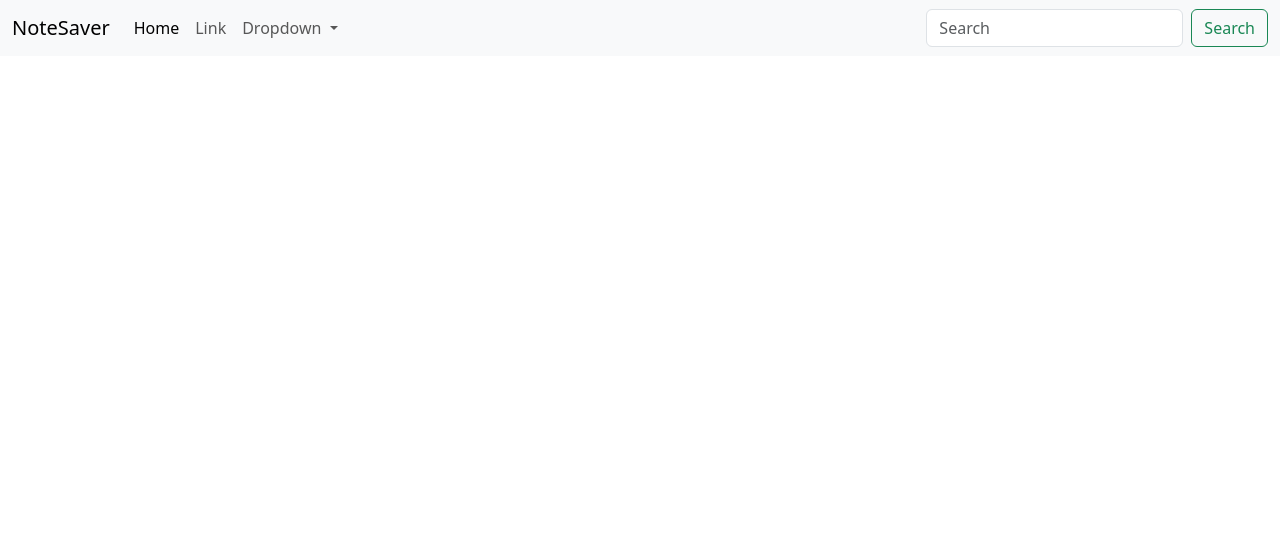
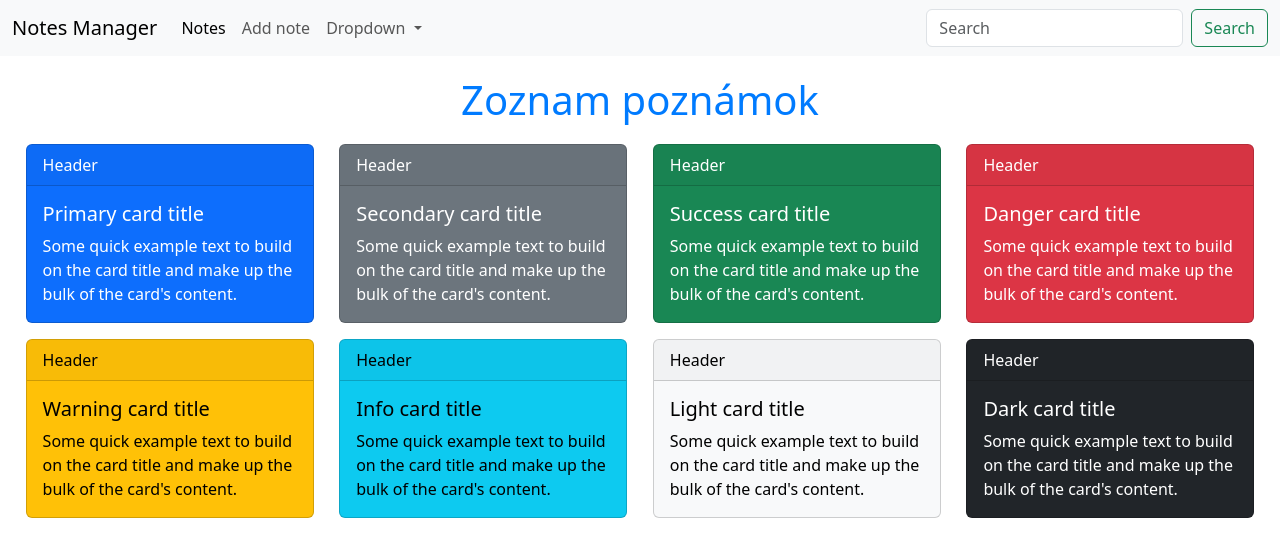
Before and after one commit to schmidtchristopher1/note-manager, an Angular app: page /notes in a window 1280 px wide. Shown: the top 556 px of the page. Built offline with nearby package versions, Linux system fonts and the light colour scheme.

Commit message:
Implement Navbar component and update routing; enhance Add Note and Notes List pages with new layout and styles

```diff
--- a/src/app/app.component.html
+++ b/src/app/app.component.html
@@ -1,2 +1,2 @@
-
+<app-navbar></app-navbar>
 <router-outlet></router-outlet>
--- a/src/app/app.component.ts
+++ b/src/app/app.component.ts
@@ -1,9 +1,10 @@
 import { Component } from '@angular/core';
 import { RouterOutlet } from '@angular/router';
+import { NavbarComponent } from "./navbar/navbar.component";
 
 @Component({
   selector: 'app-root',
-  imports: [RouterOutlet],
+  imports: [RouterOutlet, NavbarComponent],
   templateUrl: './app.component.html',
   styleUrl: './app.component.css'
 })
--- a/src/app/app.routes.ts
+++ b/src/app/app.routes.ts
@@ -1,10 +1,10 @@
 import { Routes } from '@angular/router';
 import { NotesListComponent } from './pages/notes-list/notes-list.component';
 import { AddNoteComponent } from './pages/add-note/add-note.component';
-import { NavbarComponent } from './navbar/navbar.component';
+
 
 export const routes: Routes = [
-    { path: '', redirectTo: '/notes', pathMatch: 'full' },
-    { path: 'notes', component: NavbarComponent },
+    { path: '', redirectTo: '', pathMatch: 'full' },
+    { path: 'notes', component: NotesListComponent },
     { path: 'add-note', component: AddNoteComponent },
 ];
--- a/src/app/navbar/navbar.component.html
+++ b/src/app/navbar/navbar.component.html
@@ -1,16 +1,16 @@
 <nav class="navbar navbar-expand-lg bg-body-tertiary">
     <div class="container-fluid">
-      <a class="navbar-brand" href="#">NoteSaver</a>
+      <a class="navbar-brand" href="#">Notes Manager</a>
       <button class="navbar-toggler" type="button" data-bs-toggle="collapse" data-bs-target="#navbarSupportedContent" aria-controls="navbarSupportedContent" aria-expanded="false" aria-label="Toggle navigation">
         <span class="navbar-toggler-icon"></span>
       </button>
       <div class="collapse navbar-collapse" id="navbarSupportedContent">
         <ul class="navbar-nav me-auto mb-2 mb-lg-0">
           <li class="nav-item">
-            <a class="nav-link active" aria-current="page" href="#">Home</a>
+            <a class="nav-link active" aria-current="page" routerLink="/notes" routerLinkActive="active">Notes</a>
           </li>
           <li class="nav-item">
-            <a class="nav-link" href="#">Link</a>
+            <a class="nav-link" routerLink="/add-note" routerLinkActive="active">Add note</a>
           </li>
           <li class="nav-item dropdown">
             <a class="nav-link dropdown-toggle" href="#" role="button" data-bs-toggle="dropdown" aria-expanded="false">
--- a/src/app/navbar/navbar.component.ts
+++ b/src/app/navbar/navbar.component.ts
@@ -1,13 +1,19 @@
-import { Component } from '@angular/core';
+import { Component, inject } from '@angular/core';
+import { Router, RouterLink, RouterLinkActive } from '@angular/router';
 
 
 @Component({
   selector: 'app-navbar',
   standalone: true,
-  imports: [],
+  imports: [RouterLink, RouterLinkActive],
   templateUrl: './navbar.component.html',
-  styleUrl: './navbar.component.css' ,
+  styleUrls: ['./navbar.component.css'],
 })
 export class NavbarComponent {
 
+  router = inject(Router);
+
+
+
+
 }
--- a/src/app/pages/add-note/add-note.component.css
+++ b/src/app/pages/add-note/add-note.component.css
@@ -0,0 +1,18 @@
+.card{
+    width: 500px;
+
+
+
+}
+
+.cardflex{
+    margin-top: 50px;
+    display: flex;
+    align-items: center;
+    justify-content: center;
+    align-content: center;
+}
+
+.form-floating{
+    margin: 20px;
+}
--- a/src/app/pages/add-note/add-note.component.html
+++ b/src/app/pages/add-note/add-note.component.html
@@ -1 +1,25 @@
-<p>add-note works!</p>
+<div class="cardflex">
+<div class="card">
+
+<div class="card text-center">
+    <div class="card-header">
+      Name of Note
+    </div>
+    <div class="card-body">
+        <div class="form-floating">
+            <textarea class="form-control" placeholder="Leave a comment here" id="floatingTextarea"></textarea>
+            <label for="floatingTextarea">Name of Note:</label>
+          </div>
+      <div class="form-floating">
+        <textarea class="form-control" placeholder="Leave a comment here" id="floatingTextarea2" style="height: 100px"></textarea>
+        <label for="floatingTextarea2">Note content:</label>
+      </div>
+      <a href="#" class="btn btn-primary">Add note</a>
+    </div>
+    <div class="card-footer text-body-secondary">
+      This note will be added to the list of notes
+    </div>
+  </div>
+
+</div>
+</div>
--- a/src/app/pages/add-note/add-note.component.ts
+++ b/src/app/pages/add-note/add-note.component.ts
@@ -1,32 +1,13 @@
 import { Component } from '@angular/core';
-import { FormBuilder, FormGroup, Validators } from '@angular/forms';
-import { NotesService } from '../../services/notes.service';
+
 
 
 @Component({
   selector: 'app-add-note',
+  standalone: true,
   templateUrl: './add-note.component.html',
   styleUrls: ['./add-note.component.css'],
 })
 export class AddNoteComponent {
-  noteForm: FormGroup;
 
-  constructor(
-    private fb: FormBuilder,
-    private notesService: NotesService
-  ) {
-    this.noteForm = this.fb.group({
-      title: ['', Validators.required],
-      content: ['', [Validators.required, Validators.minLength(5)]],
-    });
-  }
-
-  submit(): void {
-    if (this.noteForm.valid) {
-      this.notesService.addNote(this.noteForm.value).subscribe({
-        next: () => alert('Poznámka pridaná!'),
-        error: (err) => console.error('Chyba pri pridávaní poznámky:', err),
-      });
-    }
-  }
 }
--- a/src/app/pages/notes-list/notes-list.component.css
+++ b/src/app/pages/notes-list/notes-list.component.css
@@ -0,0 +1,12 @@
+h1{
+    text-align: center;
+    margin-top: 20px;
+    color: #007bff;
+}
+
+.zoznam{
+    display: flex;
+    flex-wrap: wrap;
+    justify-content: space-evenly;
+    margin-top: 20px;
+}
--- a/src/app/pages/notes-list/notes-list.component.html
+++ b/src/app/pages/notes-list/notes-list.component.html
@@ -1,7 +1,60 @@
 <h1>Zoznam poznámok</h1>
-<ul>
-    <li *ngFor="let note of notes">
-        <h3>{{ note.title }}</h3>
-        <p>{{ note.content }}</p>
-    </li>
-</ul>
+
+<div class="zoznam">
+<div class="card text-bg-primary mb-3" style="max-width: 18rem;">
+    <div class="card-header">Header</div>
+    <div class="card-body">
+      <h5 class="card-title">Primary card title</h5>
+      <p class="card-text">Some quick example text to build on the card title and make up the bulk of the card's content.</p>
+    </div>
+  </div>
+  <div class="card text-bg-secondary mb-3" style="max-width: 18rem;">
+    <div class="card-header">Header</div>
+    <div class="card-body">
+      <h5 class="card-title">Secondary card title</h5>
+      <p class="card-text">Some quick example text to build on the card title and make up the bulk of the card's content.</p>
+    </div>
+  </div>
+  <div class="card text-bg-success mb-3" style="max-width: 18rem;">
+    <div class="card-header">Header</div>
+    <div class="card-body">
+      <h5 class="card-title">Success card title</h5>
+      <p class="card-text">Some quick example text to build on the card title and make up the bulk of the card's content.</p>
+    </div>
+  </div>
+  <div class="card text-bg-danger mb-3" style="max-width: 18rem;">
+    <div class="card-header">Header</div>
+    <div class="card-body">
+      <h5 class="card-title">Danger card title</h5>
+      <p class="card-text">Some quick example text to build on the card title and make up the bulk of the card's content.</p>
+    </div>
+  </div>
+  <div class="card text-bg-warning mb-3" style="max-width: 18rem;">
+    <div class="card-header">Header</div>
+    <div class="card-body">
+      <h5 class="card-title">Warning card title</h5>
+      <p class="card-text">Some quick example text to build on the card title and make up the bulk of the card's content.</p>
+    </div>
+  </div>
+  <div class="card text-bg-info mb-3" style="max-width: 18rem;">
+    <div class="card-header">Header</div>
+    <div class="card-body">
+      <h5 class="card-title">Info card title</h5>
+      <p class="card-text">Some quick example text to build on the card title and make up the bulk of the card's content.</p>
+    </div>
+  </div>
+  <div class="card text-bg-light mb-3" style="max-width: 18rem;">
+    <div class="card-header">Header</div>
+    <div class="card-body">
+      <h5 class="card-title">Light card title</h5>
+      <p class="card-text">Some quick example text to build on the card title and make up the bulk of the card's content.</p>
+    </div>
+  </div>
+  <div class="card text-bg-dark mb-3" style="max-width: 18rem;">
+    <div class="card-header">Header</div>
+    <div class="card-body">
+      <h5 class="card-title">Dark card title</h5>
+      <p class="card-text">Some quick example text to build on the card title and make up the bulk of the card's content.</p>
+    </div>
+  </div>
+</div>
--- a/src/app/pages/notes-list/notes-list.component.ts
+++ b/src/app/pages/notes-list/notes-list.component.ts
@@ -9,15 +9,6 @@ import { NotesService, Note } from '../../services/notes.service';
   templateUrl: './notes-list.component.html',
   styleUrls: ['./notes-list.component.css'],
 })
-export class NotesListComponent implements OnInit {
-  notes: Note[] = [];
+export class NotesListComponent  {
 
-  constructor(@Inject(NotesService) private notesService: NotesService) { }
-
-  ngOnInit(): void {
-    this.notesService.getNotes().subscribe({
-      next: (data: Note[]) => (this.notes = data),
-      error: (err: any) => console.error('Chyba pri načítaní poznámok:', err),
-    });
-  }
 }
```
